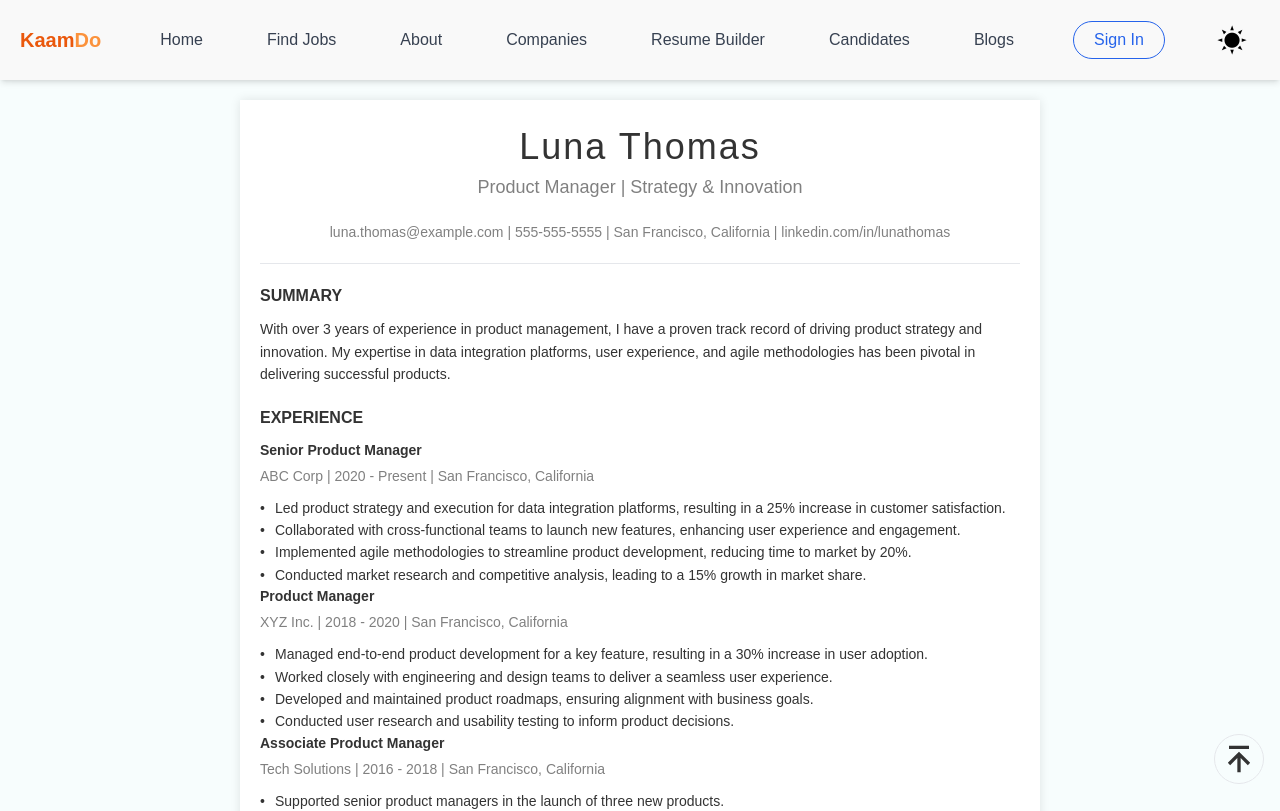
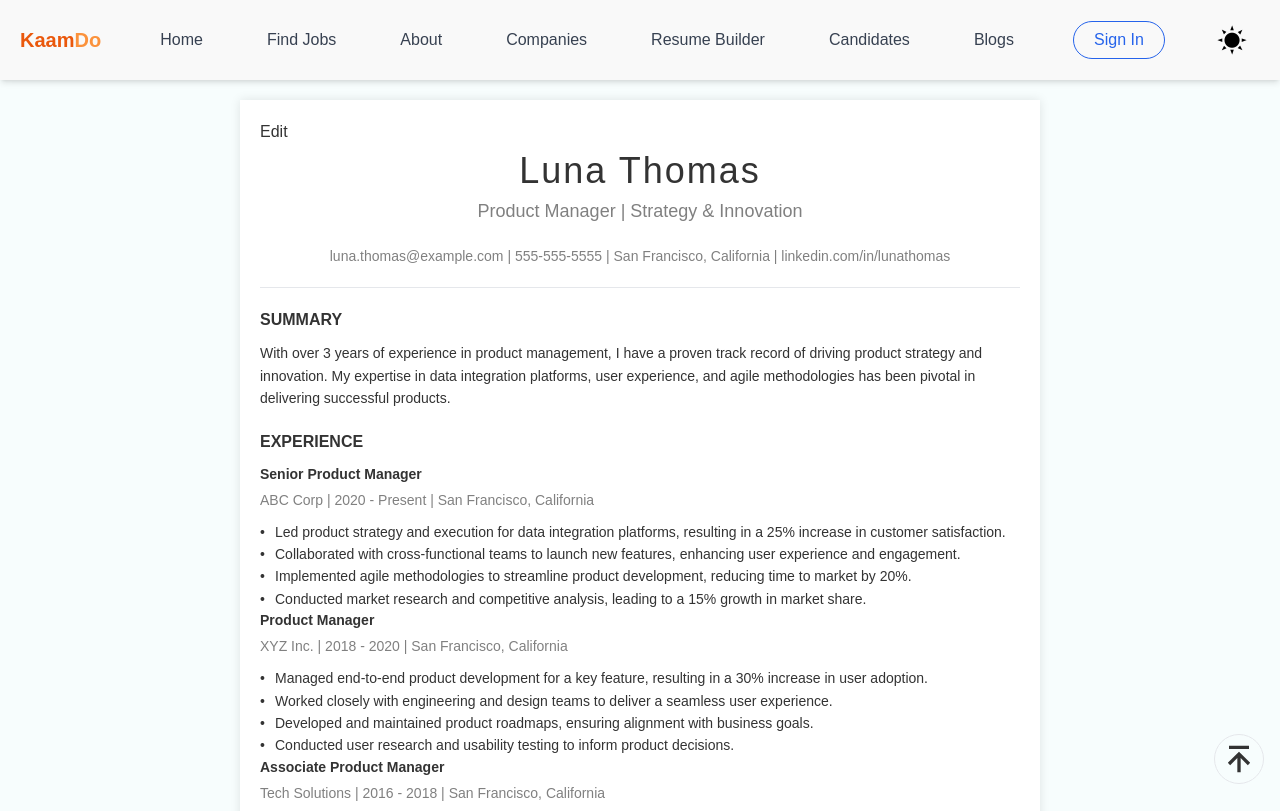
Before and after one commit to PatilHarshh/Kaam-Do, a React (Vite) app in the folder client/: page /resume in a window 1280 px wide. Shown: the top 811 px of the page. Built offline with nearby package versions, Linux system fonts and the light colour scheme.

Commit message:
edit resolve

```diff
--- a/client/package.json
+++ b/client/package.json
@@ -21,11 +21,11 @@
     "@mui/styled-engine-sc": "^6.0.0-alpha.18",
     "@reduxjs/toolkit": "^1.9.5",
     "axios": "^1.4.0",
-    "lottie-react": "^2.4.0",
     "html2canvas": "^1.4.1",
     "html2pdf": "^0.0.11",
     "html2pdf.js": "^0.10.1",
     "jspdf": "^2.5.1",
+    "lottie-react": "^2.4.0",
     "moment": "^2.29.4",
     "react": "^18.3.1",
     "react-dom": "^18.3.1",
--- a/client/src/pages/Resume.css
+++ b/client/src/pages/Resume.css
@@ -4,6 +4,9 @@
     margin: 0;
     padding: 0;
     height: 0;
+  }
+  article{
+    width: 100%;
   }
 }
 
@@ -23,6 +26,7 @@ html, body {
   display: flex;
   justify-content: center;
   padding: 20px;
+  text-align: start;
 }
 
 .resume {
--- a/client/src/pages/Resumebuilder.jsx
+++ b/client/src/pages/Resumebuilder.jsx
@@ -5,6 +5,7 @@ import jsPDF from "jspdf";
 
 const Resume = () => {
   const [isCtrlDown, setIsCtrlDown] = useState(false);
+  const [isEditMode, setIsEditMode] = useState(false);
   const [resumeContent, setResumeContent] = useState({
     personalInfo: {
       name: "Luna Thomas",
@@ -98,17 +99,38 @@ const Resume = () => {
   }, [isCtrlDown]);
 
   const handlePrint = () => {
+    const buttons = document.querySelectorAll(".resume-buttons button, .edit-button");
+    buttons.forEach((button) => {
+      button.style.display = "none";
+    });
+
     html2canvas(document.querySelector("article")).then((canvas) => {
       const imgData = canvas.toDataURL("image/png");
       const pdf = new jsPDF("p", "mm", "a4");
       pdf.addImage(imgData, "PNG", 0, 0, 210, 297);
       pdf.save("resume.pdf");
+
+      buttons.forEach((button) => {
+        button.style.display = "inline-block";
+      });
     });
   };
 
+
+
+  const toggleEditMode = () => {
+    setIsEditMode(!isEditMode);
+  };
+
   return (
+    <center>
+
       <div className="resume-container">
-      <div className="resume" contentEditable="true">
+        <article>
+          <div className="resume" contentEditable={isEditMode}>
+            <button className="edit-button" onClick={toggleEditMode}>
+              {isEditMode ? "Save" : "Edit"}
+            </button>
             <h1>{resumeContent.personalInfo.name}</h1>
             <h2>{resumeContent.personalInfo.title}</h2>
             <div className="contact-info">
@@ -176,7 +198,9 @@ const Resume = () => {
               <button onClick={handlePrint}>Download PDF</button>
             </div>
           </div>
-    </div>
+        </article>
+      </div>    </center>
+
   );
 };
 
```
Lines whose indentation alone changed are shown as unchanged.
